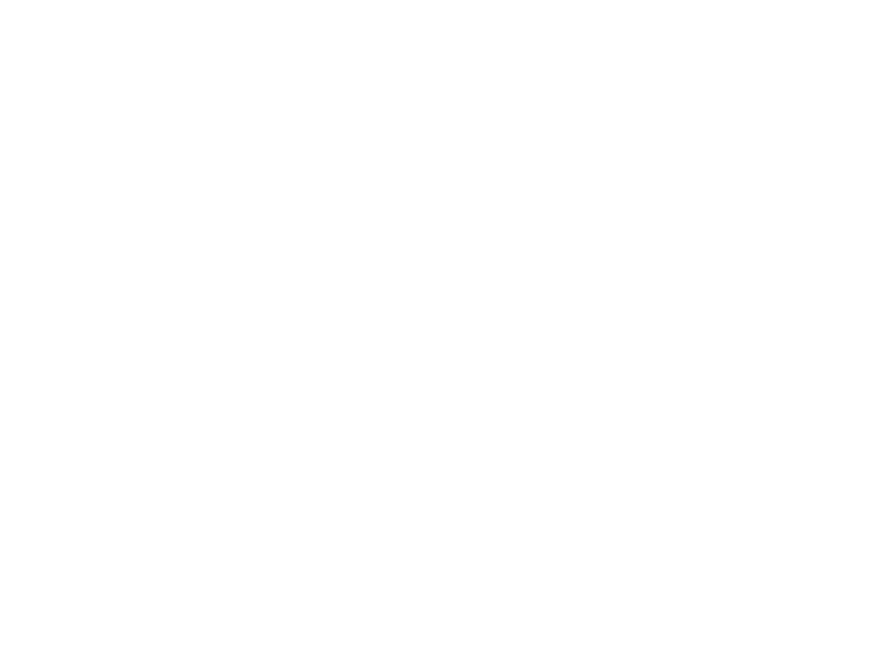
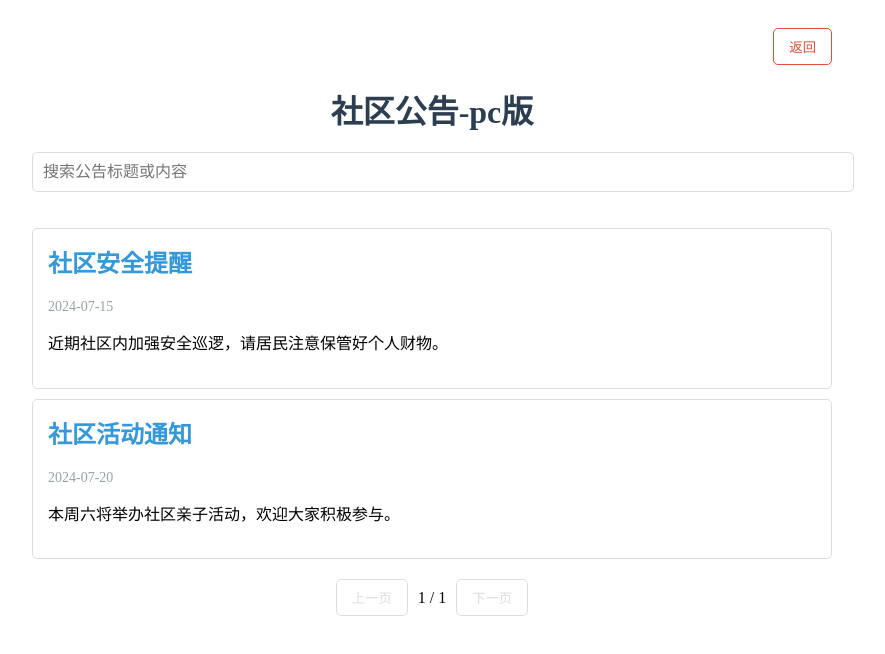
Before and after one commit to mcxxxxxcm/projectCommunity, a Vue app: page /CommunityNotice-PC in a window 1280 px wide. Before the commit this address had no page. Shown: the top 654 px of the page, without its empty margins (208-1093 px from the left). Built offline with nearby package versions, Linux system fonts and the light colour scheme.

Commit message:
完成了社区公告的板块

```diff
--- a/src/router/index.js
+++ b/src/router/index.js
@@ -82,6 +82,11 @@
     path: '/Parking-PC',
     name: 'parkingPC',
     component: ParkingPC
+  },
+  {
+    path: '/CommunityNotice-PC',
+    name: 'CommunityNoticePC',
+    component: () => import('../views/CommunityNotice-PC.vue')
   }
 ]
 
--- /dev/null
+++ b/src/views/CommunityNotice-PC.vue
@@ -0,0 +1,204 @@
+<template>
+    <div class="community-notice">
+      <div class="back-btn-container">
+        <button @click="goBack" class="back-btn">返回</button>
+      </div>
+      <h1>社区公告-pc版</h1>
+      <!-- 添加搜索框 -->
+      <input
+        v-model="searchQuery"
+        type="text"
+        placeholder="搜索公告标题或内容"
+        class="search-input"
+      />
+      <ul>
+        <!-- 过滤公告数据 -->
+        <li v-for="notice in filteredNotices" :key="notice.id">
+          <h2>{{ notice.title }}</h2>
+          <p class="date">{{ notice.date }}</p>
+          <p class="content">{{ notice.content }}</p>
+        </li>
+      </ul>
+      <!-- 添加分页组件 -->
+      <div class="pagination">
+        <button
+          :disabled="currentPage === 1"
+          @click="currentPage--"
+          class="page-btn"
+        >
+          上一页
+        </button>
+        <span>{{ currentPage }} / {{ totalPages }}</span>
+        <button
+          :disabled="currentPage === totalPages"
+          @click="currentPage++"
+          class="page-btn"
+        >
+          下一页
+        </button>
+      </div>
+    </div>
+  </template>
+
+  <script setup>
+  import { ref, computed } from 'vue';
+  import { useRouter } from 'vue-router';
+
+  // 获取路由实例
+  const router = useRouter();
+
+  // 定义返回方法
+  const goBack = () => {
+    router.back();
+  };
+
+  // 模拟公告数据
+  const notices = ref([
+    {
+      id: 1,
+      title: '社区安全提醒',
+      date: '2024-07-15',
+      content: '近期社区内加强安全巡逻，请居民注意保管好个人财物。'
+    },
+    {
+      id: 2,
+      title: '社区活动通知',
+      date: '2024-07-20',
+      content: '本周六将举办社区亲子活动，欢迎大家积极参与。'
+    }
+  ]);
+
+  // 搜索查询
+  const searchQuery = ref('');
+  // 每页显示的公告数量
+  const itemsPerPage = ref(5);
+  // 当前页码
+  const currentPage = ref(1);
+
+  // 过滤后的公告数据
+  const filteredNotices = computed(() => {
+    const start = (currentPage.value - 1) * itemsPerPage.value;
+    const end = start + itemsPerPage.value;
+    return notices.value
+      .filter(notice =>
+        notice.title.toLowerCase().includes(searchQuery.value.toLowerCase()) ||
+        notice.content.toLowerCase().includes(searchQuery.value.toLowerCase())
+      )
+      .slice(start, end);
+  });
+
+  // 总页数
+  const totalPages = computed(() => {
+    return Math.ceil(
+      notices.value.filter(notice =>
+        notice.title.toLowerCase().includes(searchQuery.value.toLowerCase()) ||
+        notice.content.toLowerCase().includes(searchQuery.value.toLowerCase())
+      ).length / itemsPerPage.value
+    );
+  });
+  </script>
+
+  <style scoped>
+  .community-notice {
+    padding: 20px;
+    max-width: 800px;
+    margin: 0 auto;
+  }
+
+  .back-btn-container {
+    display: flex;
+    justify-content: flex-end;
+    margin-bottom: 20px;
+  }
+
+  .back-btn {
+    padding: 8px 15px;
+    border: 1px solid #e74c3c;
+    background-color: #fff;
+    color: #e74c3c;
+    border-radius: 5px;
+    cursor: pointer;
+    transition: background-color 0.3s ease;
+  }
+
+  .back-btn:hover {
+    background-color: #e74c3c;
+    color: #fff;
+  }
+
+  h1 {
+    color: #2c3e50;
+    text-align: center;
+    margin-bottom: 20px;
+  }
+
+  .search-input {
+    width: 100%;
+    padding: 10px;
+    margin-bottom: 20px;
+    border: 1px solid #ddd;
+    border-radius: 5px;
+    font-size: 16px;
+  }
+
+  ul {
+    list-style-type: none;
+    padding: 0;
+  }
+
+  li {
+    border: 1px solid #ddd;
+    border-radius: 5px;
+    padding: 15px;
+    margin-bottom: 10px;
+    transition: box-shadow 0.3s ease;
+  }
+
+  li:hover {
+    box-shadow: 0 2px 10px rgba(0, 0, 0, 0.1);
+  }
+
+  h2 {
+    margin-top: 0;
+    color: #3498db;
+  }
+
+  .date {
+    color: #95a5a6;
+    font-size: 14px;
+    margin-bottom: 10px;
+  }
+
+  .content {
+    line-height: 1.6;
+  }
+
+  .pagination {
+    display: flex;
+    justify-content: center;
+    align-items: center;
+    margin-top: 20px;
+  }
+
+  .page-btn {
+    padding: 8px 15px;
+    margin: 0 10px;
+    border: 1px solid #3498db;
+    background-color: #fff;
+    color: #3498db;
+    border-radius: 5px;
+    cursor: pointer;
+    transition: background-color 0.3s ease;
+  }
+
+  .page-btn:hover {
+    background-color: #3498db;
+    color: #fff;
+  }
+
+  .page-btn:disabled {
+    border-color: #ddd;
+    color: #ddd;
+    cursor: not-allowed;
+  }
+  </style>
--- a/src/views/PCPage.vue
+++ b/src/views/PCPage.vue
@@ -129,7 +129,7 @@
   { name: '隐私管理', desc: '管理您的隐私设置', icon: '🔒', path: '/Privacy-PC' },
   { name: '投诉建议', desc: '提交您的投诉和建议', icon: '📢', path: '/Complaint-PC' },
   { name: '寻物启事', desc: '发布和查看失物招领', icon: '🔍', path: '/LostAndFound-PC' },
-  { name: '社区公告', desc: '查看最新社区通知', icon: '📢', path: '/Notice-PC' },
+  { name: '社区公告', desc: '查看最新社区通知', icon: '📢', path: '/CommunityNotice-PC' },
   { name: '活动报名', desc: '参与社区活动', icon: '🎯', path: '/Activity-PC' },
   { name: '物业报修', desc: '在线提交维修申请', icon: '🔧', path: '/Repair-PC' },
   { name: '问卷调查', desc: '参与社区调查', icon: '📝', path: '/Survey-PC' }
```
